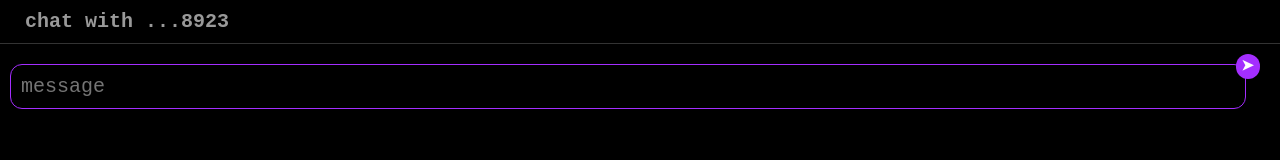
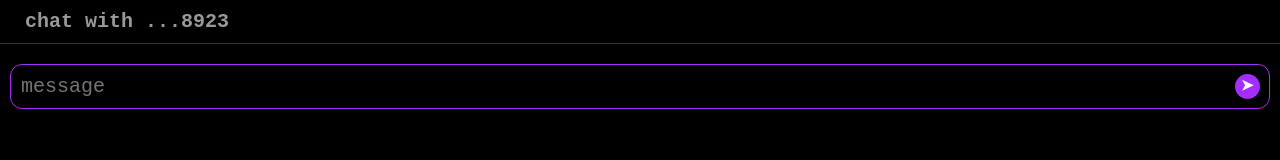
Before and after one commit to KartofellFirst/chat, a plain HTML site: page index.html in a window 1280 px wide. Drawn offline with Linux system fonts and the light colour scheme.

Commit message:
Update index.html

```diff
--- a/index.html
+++ b/index.html
@@ -63,10 +63,6 @@ background: #a42eff;
 align-self: flex-end;
 }
 
-.wrapper {
-    position: relative;
-}
-
 main .wrapper textarea {
     width: calc(100vw - 20px);
     margin: 10px;
@@ -82,11 +78,14 @@ main .wrapper textarea {
 }
 
 main .wrapper span {
-    position: sticky;
+    position: absolute;
     right: 20px;
+    bottom: 20px;
+    /* position: sticky;
+    right: 20px;
+    bottom: 20px; */
     width: 25px;
     height: 25px;
-    bottom: 50px;
     font-family: monospace;
     font-weight: bold;
     background-color: #a42eff;
@@ -108,8 +107,8 @@ main .wrapper textarea:focus {
 }
 
 main .wrapper {
-    position: sticky;
-    bottom: 30px;
+    position: relative;
+    bottom: 0px;
     display: flex;
 }
 
```
